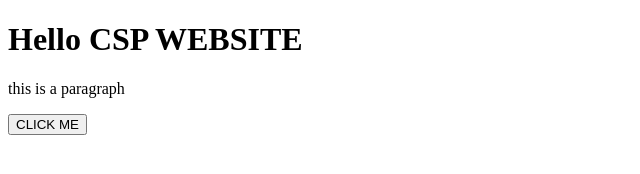
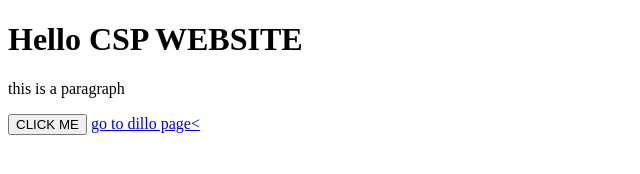
Before and after one commit to KayPolitan/csp-webpage, a plain HTML site: page index.html in a window 1280 px wide. Shown: the whole page, without its empty margins (0-640 px from the left). Drawn offline with Linux system fonts and the light colour scheme.

Commit message:
Update index.html

```diff
--- a/index.html
+++ b/index.html
@@ -7,5 +7,6 @@
     <h1>Hello CSP WEBSITE</h1>
     <p>this is a paragraph</p>
     <button>CLICK ME</button>
+   <a href="https://kaypolitan.github.io/csp-webpage/dillo.html">go to dillo page<
   </body>
 </html>
```
